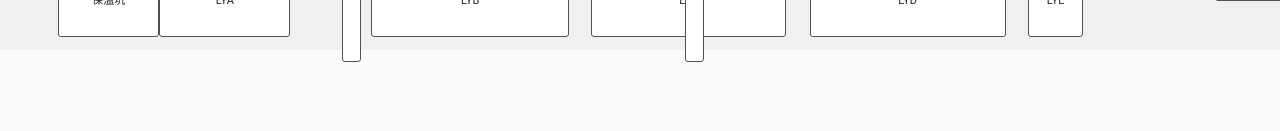
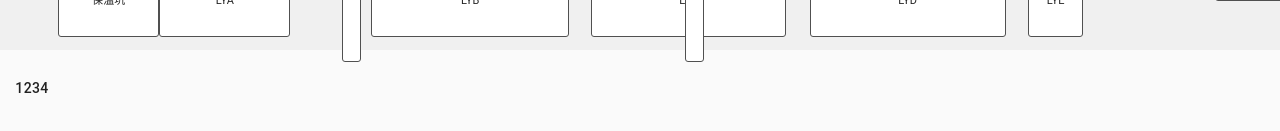
Before and after one commit to shawnneosuen/demo-react, a React (Create React App) app: page / in a window 1280 px wide. Shown: the part 944-1075 px from the top of the page. Built offline with nearby package versions, Linux system fonts and the light colour scheme.

Commit message:
Add echart

```diff
--- a/package.json
+++ b/package.json
@@ -21,6 +21,7 @@
     "ag-grid-react": "^26.0.0",
     "axios": "^0.21.1",
     "babylonjs-hook": "^0.1.0-beta.0",
+    "echarts": "^5.2.0",
     "history": "^5.0.1",
     "parse-headers": "^2.0.4",
     "qs": "^6.10.1",
--- a/src/pages/yard-monitor/YardMap.tsx
+++ b/src/pages/yard-monitor/YardMap.tsx
@@ -5,6 +5,7 @@ import { useSelector } from "react-redux";
 import ZoneComponent from './components/ZoneComponent'
 import { selectYard } from "./store/yardSlice";
 import {Crane, Parking, Zone} from './model'
+
 interface Props {
     bayId: string
 }
--- /dev/null
+++ b/src/pages/yard-monitor/components/charts/BarChart.tsx
@@ -0,0 +1,45 @@
+import React, { useState } from "react";
+import * as echarts from 'echarts';
+import { Button } from "@material-ui/core";
+
+const Index = () => {
+
+    const [id, setId] = useState<string>('')
+
+
+
+    return <div>
+        <Button onClick={() => {
+             const app = document.getElementById('main123')
+             let myChart;
+               if (app){
+                myChart = echarts.init(app);
+                // 绘制图表
+                myChart?.setOption({
+                    title: {
+                        text: 'ECharts 入门示例'
+                    },
+                    tooltip: {},
+                    xAxis: {
+                        data: ['衬衫', '羊毛衫', '雪纺衫', '裤子', '高跟鞋', '袜子']
+                    },
+                    yAxis: {},
+
+                    series: [
+                        {
+                        name: '销量',
+                        type: 'bar',
+                        data: [5, 20, 36, 10, 10, 20]
+                        }
+                    ]
+                    });
+                    setId(myChart.id)
+           }
+        }}>1234</Button>
+        <div id='main123' style={{width:1000, height:100}}>
+
+    </div>
+    </div>
+}
+
+export default Index
--- a/src/pages/yard-monitor/index.tsx
+++ b/src/pages/yard-monitor/index.tsx
@@ -6,6 +6,7 @@ import { Yard } from "./model";
 import { selectYard, getAllBayId, selectBayIds } from "./store/yardSlice";
 import ZoneComponent from './components/ZoneComponent'
 import YardMap from './YardMap'
+import BarChart from "./components/charts/BarChart";
 
 const useStyles = makeStyles((theme: Theme) => createStyles({
     Header:{
@@ -45,6 +46,7 @@ const  GetYard = () => {
                 </div>)
            })
        }
+        <BarChart/>
     </div>
 }
 export default Index
```
Also changed, not shown: 2 other files (tests, documents, lock files or other folders).
